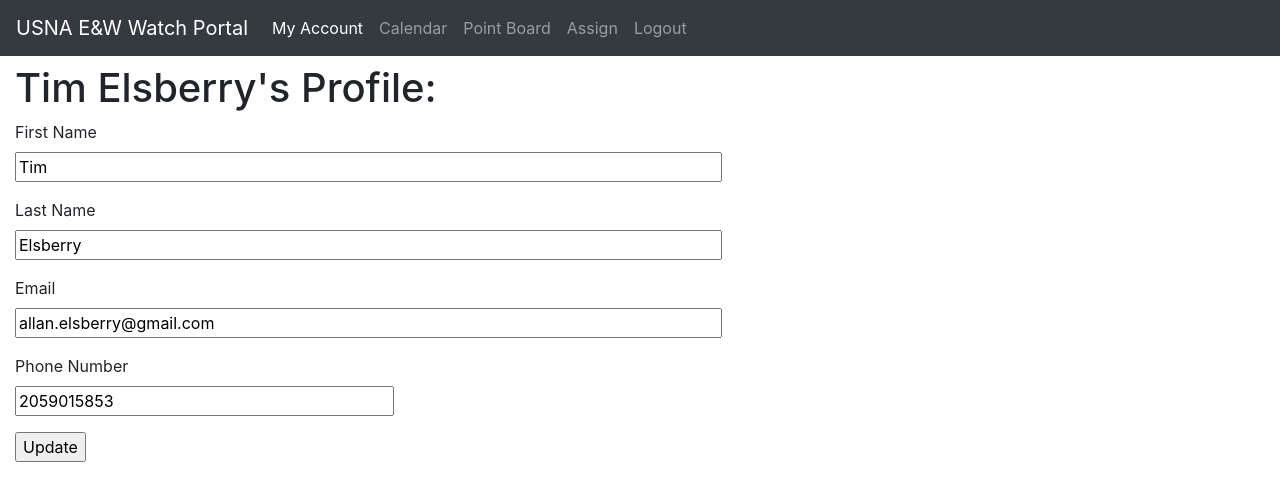
After one commit to ender18g/watchcal_2, a Flask app: page /profile in a window 1280 px wide. The commit adds this page. Shown: the top 501 px of the page. Run offline with Flask 2, Linux system fonts and the light colour scheme; a user stored in the database is signed in; some libraries are stand-ins or nearby versions.

Commit message:
added profile page

```diff
--- a/app.py
+++ b/app.py
@@ -14,7 +14,7 @@ from flask_openid import OpenID
 from werkzeug.security import check_password_hash, generate_password_hash
 from flask_wtf import FlaskForm
 from wtforms import StringField, PasswordField, BooleanField, SubmitField
-from wtforms.validators import DataRequired, ValidationError, Email, EqualTo
+from wtforms.validators import DataRequired, NumberRange, ValidationError, Email, EqualTo
 
 # CONFIG
 app = Flask(__name__)
@@ -39,12 +39,20 @@ oid = OpenID(app, os.path.join(basedir, 'tmp'))
 # CONFIG
 
 
-# MODELS
+# FORMS
 class LoginForm(FlaskForm):
     email = StringField('Email', validators=[DataRequired()])
     password = PasswordField('Password', validators=[DataRequired()])
     remember_me = BooleanField('Remember Me')
     submit = SubmitField('Sign In')
+
+
+class ProfileForm(FlaskForm):
+    email = StringField('Email', validators=[DataRequired(), Email()])
+    first = StringField('First Name', validators=[DataRequired()])
+    last = StringField('Last Name', validators=[DataRequired()])
+    phone = StringField('Phone Number')
+    submit = SubmitField('Update')
 
 
 class RegistrationForm(FlaskForm):
@@ -60,6 +68,8 @@ class RegistrationForm(FlaskForm):
         user = User.query.filter_by(email=email.data).first()
         if user is not None:
             raise ValidationError('Please use a different email address.')
+
+# MODELS
 
 
 class User(UserMixin, db.Model):
@@ -124,7 +134,7 @@ class Day():
 # FUNCTIONS
 start_date = date(2019, 1, 1)
 days_of_week = "Mon, Tue, Wed, Thu, Fri, Sat, Sun".split(',')
-@lm.user_loader
+@login.user_loader
 def load_user(id=1):
     return User.query.get(int(id))
 
@@ -142,7 +152,7 @@ def get_month_calendar(my_date=date.today()):
     end_index = get_date_index(last_dom)
     month_calendar = full_calendar[start_index:end_index]
     return [month_calendar, {'first_dom': first_dom,
-    'start_index': get_date_index(first_dom)}]
+                             'start_index': get_date_index(first_dom)}]
 
 
 def pickle_calendar(full_calendar):
@@ -189,6 +199,26 @@ except:
 @app.route('/', methods=['GET', 'POST'])
 def index():
     return render_template('welcome.html')
+
+
+@app.route('/profile', methods=['GET', 'POST'])
+@login_required
+def profile():
+
+    form = ProfileForm()
+
+    if form.validate_on_submit():
+        current_user.first = form.first.data
+        current_user.last = form.last.data
+        current_user.email = form.email.data
+        current_user.phone = form.phone.data
+
+    form.email.data = current_user.email
+    form.phone.data = current_user.phone
+    form.first.data = current_user.first
+    form.last.data = current_user.last
+
+    return render_template('profile.html', form=form)
 
 
 @app.route('/register', methods=['GET', 'POST'])
@@ -262,6 +292,7 @@ def assign():
 def points():
     return render_template('points.html', users=User.query.all())
 
+
 @app.route('/logout')
 def logout():
     logout_user()
--- a/templates/base.html
+++ b/templates/base.html
@@ -27,8 +27,8 @@
                 <!-- <li class="nav-item {%if request.path == '/schedule'%}active{%endif%}">
                     <a class="nav-link" href="/schedule">Schedule</a>
                 </li> -->
-                <li class="nav-item {%if request.path == '/parking'%}active{%endif%}"">
-                    <a class=" nav-link" href="/">My Account</a>
+                <li class="nav-item {%if request.path == '/profile'%}active{%endif%}"">
+                    <a class=" nav-link" href="/profile">My Account</a>
                 </li>
                 <li class="nav-item {%if request.path == '/jets'%}active{%endif%}"">
                     <a class=" nav-link" href="/calendar">Calendar</a>
--- /dev/null
+++ b/templates/profile.html
@@ -0,0 +1,40 @@
+{%extends "base.html"%}
+
+{%block content%}
+<h1>{{current_user}}'s Profile:</h1>
+<form action="" method="post">
+    {{ form.hidden_tag() }}
+    <p>
+        {{ form.first.label }}<br>
+        {{ form.first(size=64) }}<br>
+        {% for error in form.email.errors %}
+        <span style="color: red;">[{{ error }}]</span>
+        {% endfor %}
+    </p>
+    <p>
+        {{ form.last.label }}<br>
+        {{ form.last(size=64) }}<br>
+        {% for error in form.email.errors %}
+        <span style="color: red;">[{{ error }}]</span>
+        {% endfor %}
+    </p>
+    <p>
+        {{ form.email.label }}<br>
+        {{ form.email(size=64) }}<br>
+        {% for error in form.email.errors %}
+        <span style="color: red;">[{{ error }}]</span>
+        {% endfor %}
+    </p>
+
+    <p>
+        {{ form.phone.label }}<br>
+        {{ form.phone(size=32) }}<br>
+        {% for error in form.phone.errors %}
+        <span style="color: red;">[{{ error }}]</span>
+        {% endfor %}
+    </p>
+
+    <p>{{ form.submit() }}</p>
+</form>
+
+{%endblock%}
--- a/templates/welcome.html
+++ b/templates/welcome.html
@@ -2,9 +2,13 @@
 
 {%block content%}
 
-
+{%if current_user.is_authenticated%}
 <h1>Welcome {{current_user}}!</h1>
 <h3>you have {{current_user.points}} points</h3>
+{%else%}
+<h1> Welcome to the E&W Duty Portal</h1>
+<a href="{{url_for('register')}}"><h3>Click here to register a new account</h3></a>
+{%endif%}
 
 
 
```
Also changed, not shown: data.sqlite.
